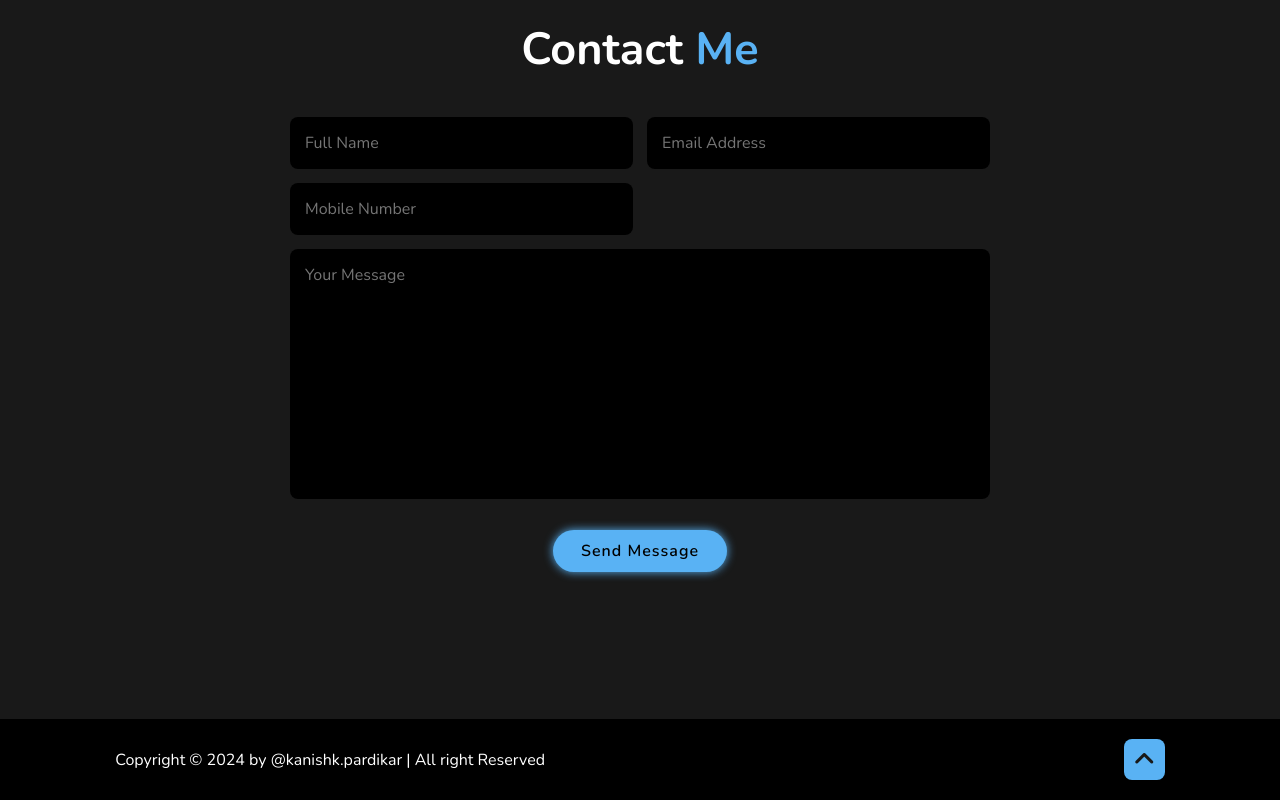
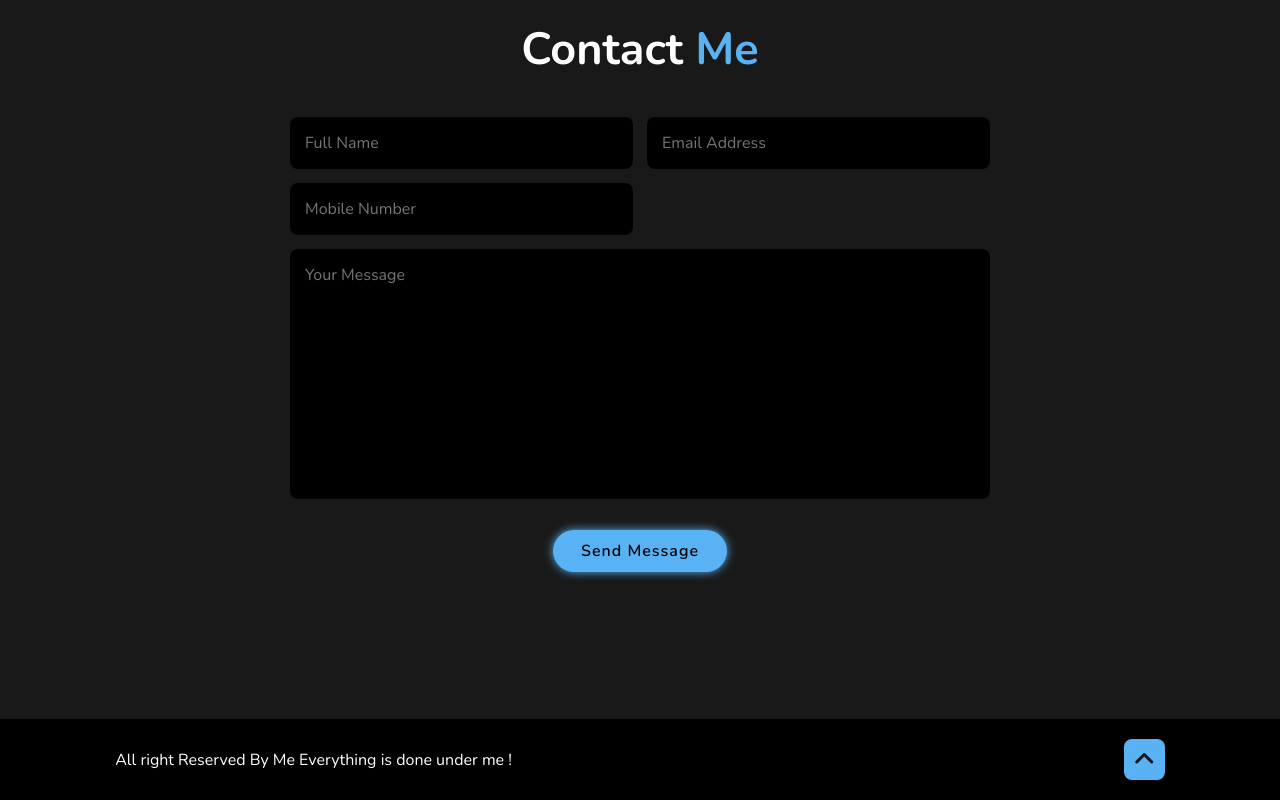
Before and after one commit to Kanishk414/Project-3_Portfolio-Website, a website: page public/index.html in a window 1280 px wide. Shown: the part 2481-3281 px from the top of the page. Drawn offline with nearby package versions, Linux system fonts and the light colour scheme.

Commit message:
Update index.html
Footer section !

```diff
--- a/public/index.html
+++ b/public/index.html
@@ -158,7 +158,7 @@
 
     <footer class="footer">
         <div class="footer-text">
-            <p>Copyright &copy; 2024 by @kanishk.pardikar | All right Reserved</p>
+            <p>All right Reserved By Me Everything is done under me ! </p>
         </div>
 
         <div class="footer-iconTop">
```
